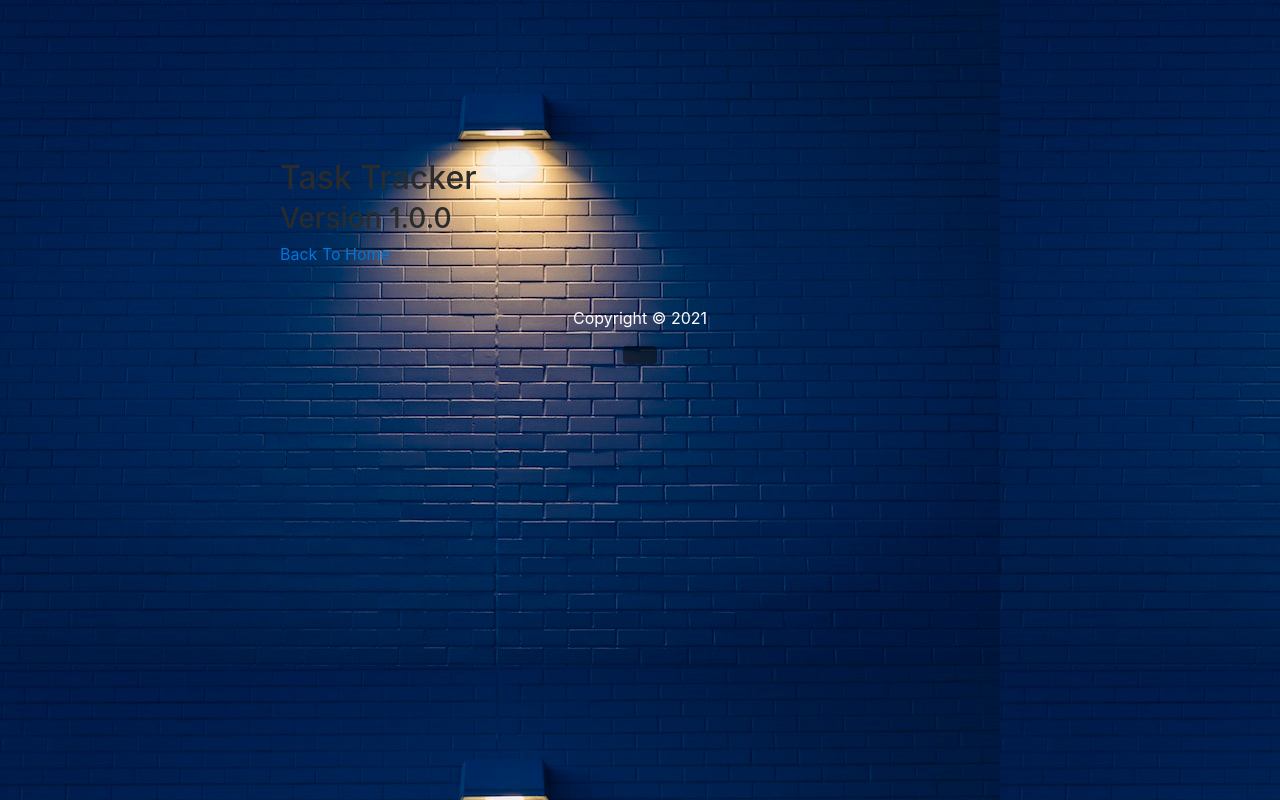
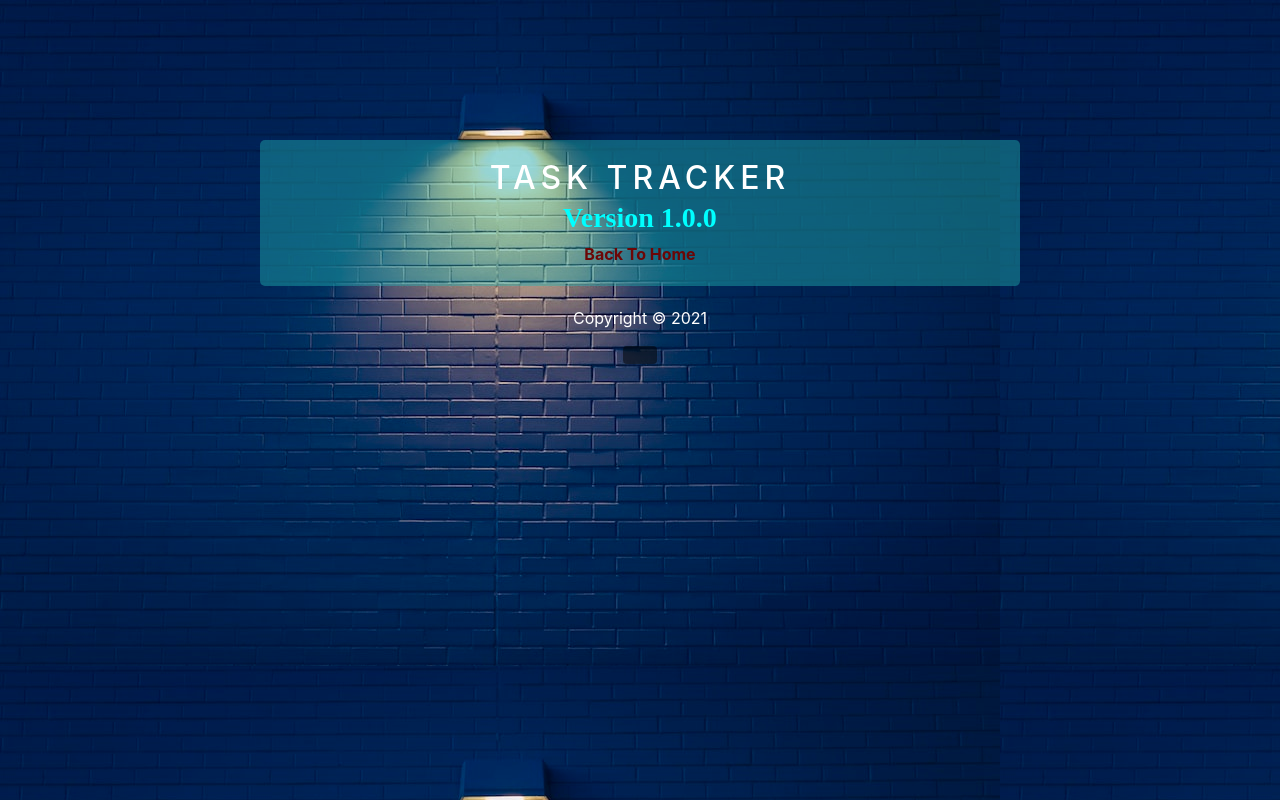
Before and after one commit to mohsinayaz/task-tracker, an Angular app: page /about in a window 1280 px wide. Built offline with nearby package versions, Linux system fonts and the light colour scheme.

Commit message:
Implement About Us page and style the page

```diff
--- a/src/app/app.component.html
+++ b/src/app/app.component.html
@@ -1,4 +1,3 @@
-
 <div class="container">
   <app-header *ngIf="hasRoute('/')"></app-header>
   <router-outlet></router-outlet>
--- a/src/app/app.component.ts
+++ b/src/app/app.component.ts
@@ -8,7 +8,7 @@ import { UiService } from './services/ui.service';
   styleUrls: ['./app.component.css'],
 })
 export class AppComponent {
-  constructor(private router: Router, private uiService: UiService) {}
+  constructor(private router: Router, private uiService: UiService) { }
 
   hasRoute(url) {
     return this.uiService.routeIsHome(url);
--- a/src/app/components/about/about.component.css
+++ b/src/app/components/about/about.component.css
@@ -0,0 +1,25 @@
+.container {
+  display: flex;
+  align-items: center;
+  flex-direction: column;
+  background: #22b3b36e;
+  border-radius: 5px;
+}
+
+.container h2 {
+  color: white;
+  text-transform: uppercase;
+  letter-spacing: 5px;
+}
+
+.container h3 {
+  color: cyan;
+  font-weight: 600;
+  font-family: cursive;
+}
+
+.container a {
+  color: #6c0606;
+  font-weight: bold;
+  text-decoration: none;
+}
--- a/src/app/components/add-task/add-task.component.ts
+++ b/src/app/components/add-task/add-task.component.ts
@@ -21,7 +21,7 @@ export class AddTaskComponent implements OnInit {
       .subscribe((value) => (this.showTask = value));
   }
 
-  ngOnInit(): void {}
+  ngOnInit(): void { }
 
   addTask() {
     if (!this.text) {
--- a/src/styles.css
+++ b/src/styles.css
@@ -1,7 +1,8 @@
 /* You can add global styles to this file, and also import other style files */
-body{
+body {
   background: url(./assets/back.jpg);
 }
+
 .container {
   width: 800px;
   padding: 20px;
@@ -45,6 +46,6 @@ input {
 }
 
 .btn {
- background-color: rgba(0, 0, 0, 0.5);
+  background-color: rgba(0, 0, 0, 0.5);
   color: #ffffff;
 }
```
Also changed, not shown: 1 other file (tests, documents, lock files or other folders).
